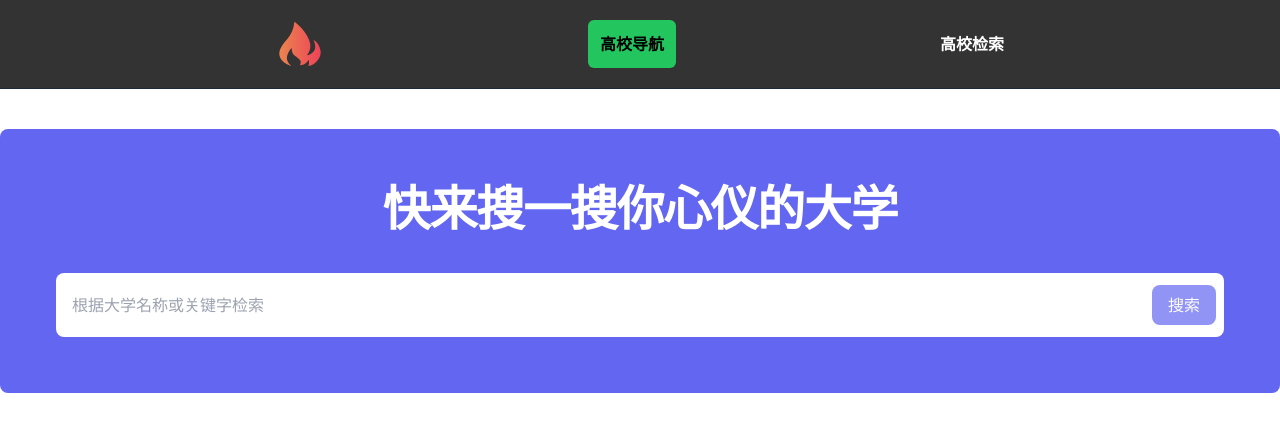
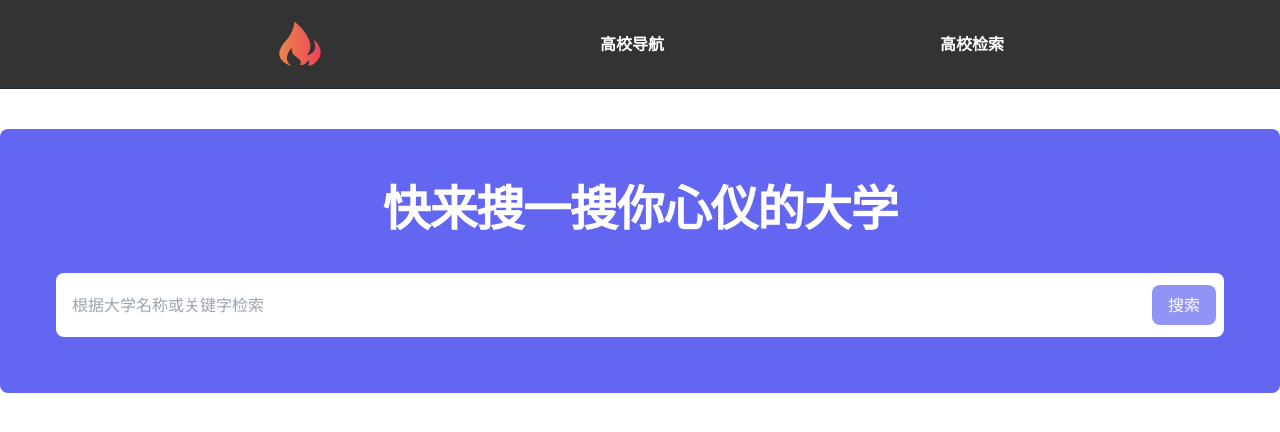
Before and after one commit to zhuima/gaokao-zhiyuan, a Next.js app: page /university in a window 1280 px wide. Shown: the top 432 px of the page. Built offline with nearby package versions, Linux system fonts and the light colour scheme.

Commit message:
change nav menu

```diff
--- a/components/Navigation.jsx
+++ b/components/Navigation.jsx
@@ -37,7 +37,7 @@ export const Navigation = () => {
         </Link>
         <Link
           href="/cities"
-          className="flex items-center justify-center px-3 font-semibold text-black transition-colors bg-green-500 rounded-md duration-600 hover:bg-green-600"
+          className="flex items-center justify-center px-3 font-semibold text-white"
         >
           高校导航
         </Link>
--- a/components/SearchForm.jsx
+++ b/components/SearchForm.jsx
@@ -57,7 +57,11 @@ export default function SearchForm() {
         </div>
       </div>
       {searchResults.length > 1 && (
-        <Suspense fallback={<p>加载中...</p>}>
+        <Suspense
+          fallback={
+            <span className="relative inset-0 inline-flex h-6 w-6 animate-spin items-center justify-center rounded-full border-2 border-gray-300 after:absolute after:h-8 after:w-8 after:rounded-full after:border-2 after:border-y-indigo-500 after:border-x-transparent"></span>
+          }
+        >
           <UniversityQueryList source={searchResults} name={keyword} />
         </Suspense>
       )}
```
